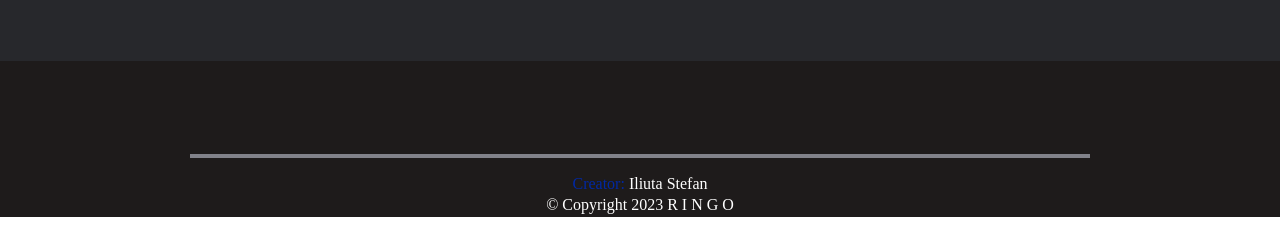
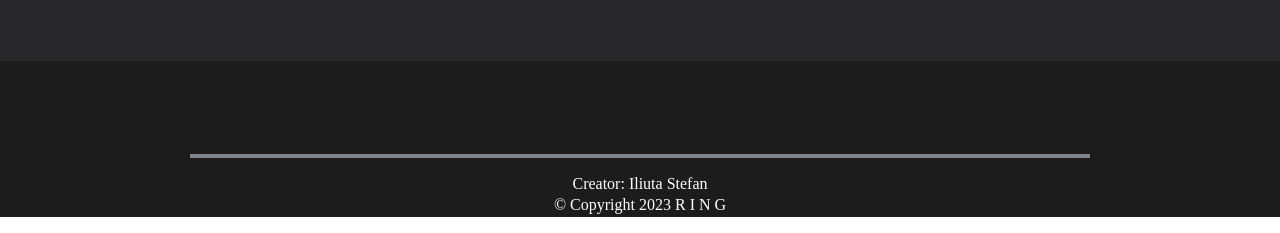
Before and after one commit to Stefan665/Ring-Sala-de-Evenimente-Deva, a plain HTML site: page index.html in a window 1280 px wide. Shown: the part 5056-5289 px from the top of the page. Drawn offline with nearby package versions, Linux system fonts and the light colour scheme.

Commit message:
Update index.html

```diff
--- a/index.html
+++ b/index.html
@@ -221,8 +221,8 @@
 
     <footer id="footer">
       <center><hr></center>
-      <h6 style="margin:0; color: #0028A5">Creator: <a href="https://stefan665.github.io/StefanIliuta/">Iliuta Stefan</a></h6>
-      <p>© Copyright 2023 <a href="https://stefan665.github.io/Ringo/">R I N G O</p>
+      <h6 style="margin:0;">Creator: <a href="https://stefan665.github.io/StefanIliuta/" style="color:  color: #0028A5;">Iliuta Stefan</a></h6>
+      <p>© Copyright 2023 <a href="https://stefan665.github.io/Ring-Sala-de-Evenimente-Deva/">R I N G</p>
     </footer>
 
 </body>
```
